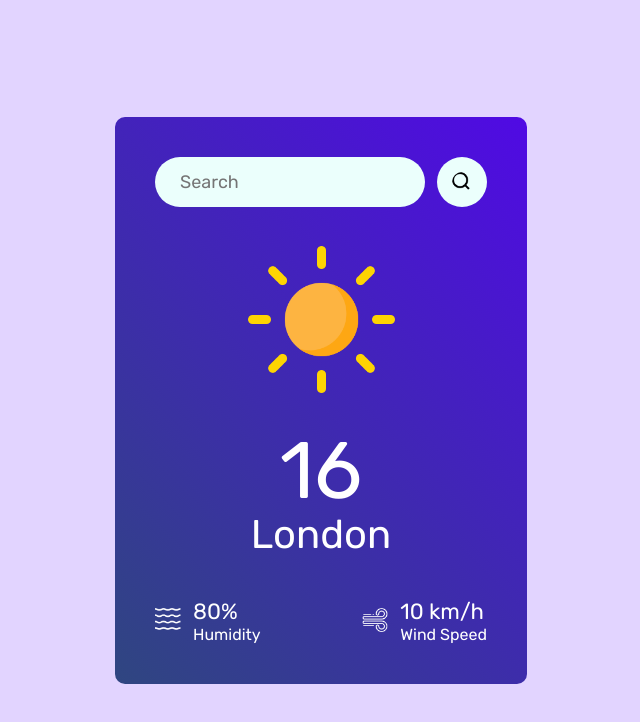
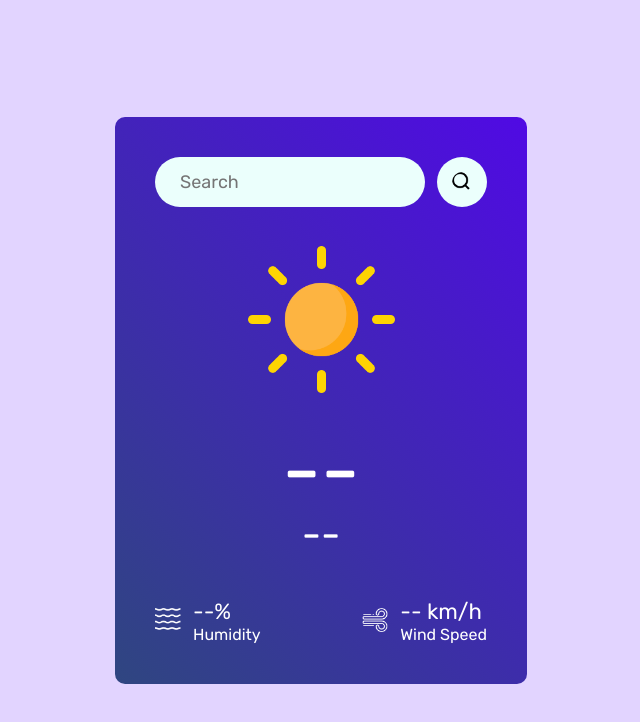
Before and after one commit to KrishnaGulalia/SkyCast, a React (Vite) app in the folder skycast/: page / in a window 1280 px wide. Shown: the top 722 px of the page, without its empty margins (319-959 px from the left). Built offline with nearby package versions, Linux system fonts and the light colour scheme.

Commit message:
updating real time using state variables

```diff
--- a/skycast/src/components/Weather.jsx
+++ b/skycast/src/components/Weather.jsx
@@ -24,6 +24,8 @@ export default function Weather() {
           temp : data.main.temp,
           humidity : data.main.humidity,
           windSpeed : Math.floor(data.wind.speed),
+          location : data.name,
+          icon: data.weather[0].main
         })
 
       }
@@ -47,20 +49,20 @@ export default function Weather() {
             <img src={Search_icon} alt='' ></img>
         </div>
         <img src={Clear_icon} alt='' className='Weather-icon'></img>
-        <p className='temp'>16</p>
-        <p className='location'>London</p>
+        <p className='temp'>{weatherData ? weatherData.temp : '--'}</p>
+        <p className='location'>{weatherData ? weatherData.location : '--'}</p>
         <div className='weather-data'>
           <div className='col'>
             <img src={humidity_icon} alt="" />
             <div>
-              <p>80%</p>
+              <p>{weatherData ? weatherData.humidity : '--'}%</p>
               <span>Humidity</span>
             </div>
           </div>
           <div className='col'>
             <img src={wind_icon} alt="" />
             <div>
-              <p>10 km/h</p>
+              <p>{weatherData ? weatherData.windSpeed : '--'} km/h</p>
               <span>Wind Speed</span>
             </div>
           </div>
```
